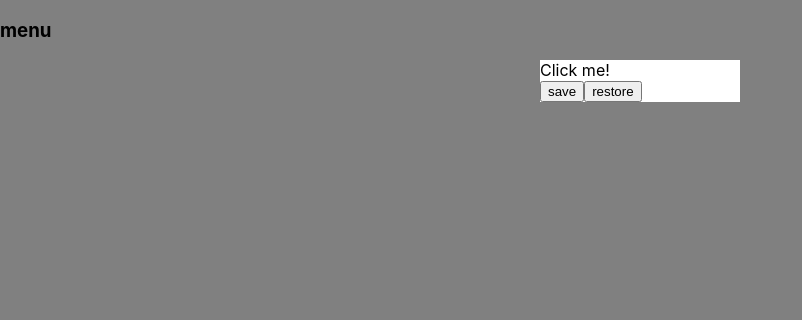
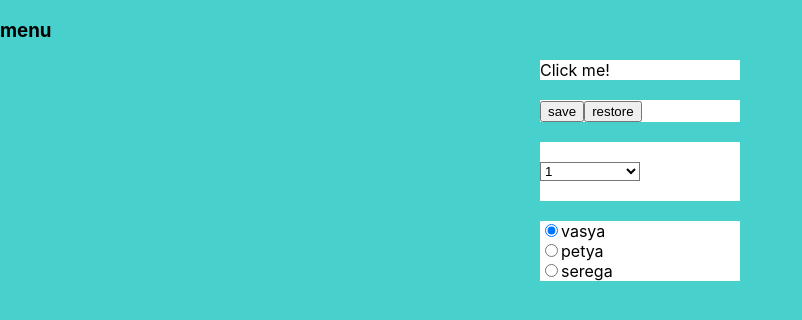
Before and after one commit to alekseidarafeichyk/copyLesson-1, a React (Create React App) app: page /junior in a window 1280 px wide. Shown: the top 320 px of the page, without its empty margins (0-802 px from the left). Built offline with nearby package versions, Linux system fonts and the light colour scheme; the HTML template or start-up script is replaced by a standard one.

Commit message:
completed lesson 7

```diff
--- a/src/App.css
+++ b/src/App.css
@@ -1,3 +1,3 @@
 body {
-  background-color: grey;
+  background-color: #48D1CC;
 }
--- a/src/App.tsx
+++ b/src/App.tsx
@@ -7,9 +7,7 @@ import Junior from "./Components/Content/Junior/Junior";
 import JuniorPlus from "./Components/Content/JuniorPlus/JuniorPlus";
 import Accordion from './Components/Accordion/Accordion';
 
-
 export type filterValueType = 'all' | 'high' | 'middle' | 'low'
-
 
 export type arrType = {
     id: string,
--- /dev/null
+++ b/src/Components/Content/Junior/Junior.module.css
@@ -0,0 +1,5 @@
+.container {
+    width: 200px;
+    margin: 20px auto;
+    background-color: #ffffff;
+}
--- a/src/Components/Content/Junior/Junior.tsx
+++ b/src/Components/Content/Junior/Junior.tsx
@@ -1,5 +1,10 @@
-import React, {ChangeEvent, KeyboardEvent} from "react";
+import React, {ChangeEvent, KeyboardEvent, useState} from "react";
 import EditableSpan from "../../common/EditableSpan";
+import ButtonNya from "../../ButtonNya/ButtonNya";
+import {restoreState, saveState, StateType} from "../../LocalStorage/localstorage";
+import Select from "../../common/Select";
+import Radio from "../../common/Radio";
+import s from './Junior.module.css'
 
 type JuniorPropsType = {
     onEnter: (e: KeyboardEvent<HTMLInputElement>) => void,
@@ -10,7 +15,33 @@ type JuniorPropsType = {
 }
 
 function Junior(props: JuniorPropsType) {
-    return(
+    let arr = ['1', '2', '3']
+    let arrRadio = ['vasya', 'petya', 'serega']
+
+
+    let [selectValue, SetSelectValue] = useState<string>(arr[0])
+    let [checkedRadio, SetCheckedRadio] = useState<string>(arrRadio[0])
+
+    const onCLickSaveState = () => {
+        saveState<StateType>("test", {inputValue: props.value});
+    }
+
+    const onCLickRestoreState = () => {
+        const state: StateType = restoreState<StateType>("test", {inputValue: ""});
+        props.setValue(state.inputValue)
+    }
+
+    const onChangeOptionValue = (e: ChangeEvent<HTMLSelectElement>) => {
+        SetSelectValue(e.currentTarget.value)
+    }
+
+    const onChangeRadio = (e: ChangeEvent<HTMLInputElement>) => {
+        debugger
+        SetCheckedRadio(e.currentTarget.value)
+    }
+
+
+    return (<div>
             <EditableSpan
                 onEnter={props.onEnter}
                 error={props.error}
@@ -18,6 +49,26 @@ function Junior(props: JuniorPropsType) {
                 setValue={props.setValue}
                 onChange={props.onChange}
             />
+            <div className={s.container}>
+                <ButtonNya onClick={onCLickSaveState}>save</ButtonNya>
+                <ButtonNya onClick={onCLickRestoreState}>restore</ButtonNya>
+            </div>
+            <div className={s.container}>
+                <Select
+                    arr={arr}
+                    value={selectValue}
+                    onChange={onChangeOptionValue}
+                />
+            </div>
+            <div className={s.container}>
+                <Radio
+                    arr={arrRadio}
+                    name={'Ignat'}
+                    value={checkedRadio}
+                    onChangeRadio={onChangeRadio}
+                />
+            </div>
+        </div>
     )
 }
 
--- a/src/Components/common/EditableSpan.tsx
+++ b/src/Components/common/EditableSpan.tsx
@@ -17,14 +17,7 @@ function EditableSpan(props: EditableSpan) {
 
     const changeEditMode = () => setEditMode(!editMode)
 
-    const onCLickSaveState = () => {
-        saveState<StateType>("test", {inputValue: props.value});
-    }
 
-    const onCLickRestoreState = () => {
-        const state: StateType = restoreState<StateType>("test", {inputValue: ""});
-        props.setValue(state.inputValue)
-    }
 
     return (
         <div className={s.container}>
@@ -37,10 +30,7 @@ function EditableSpan(props: EditableSpan) {
                         autoFocus onBlur={changeEditMode}
                         value={props.value}
                         onChange={props.onChange}/>}
-            <div>
-                <ButtonNya onClick={onCLickSaveState}>save</ButtonNya>
-                <ButtonNya onClick={onCLickRestoreState}>restore</ButtonNya>
-            </div>
+
         </div>
     );
 }
--- /dev/null
+++ b/src/Components/common/Radio.tsx
@@ -0,0 +1,41 @@
+import React, {ChangeEvent, DetailedHTMLProps, FormEvent, InputHTMLAttributes} from "react";
+
+type RadioPropsType = DetailedHTMLProps<InputHTMLAttributes<HTMLInputElement>, HTMLInputElement>
+    &
+    {
+        arr: Array<string>
+        name: string
+        value: string
+        onChangeRadio: (e: ChangeEvent<HTMLInputElement>)=>void
+    }
+
+function Radio(props: RadioPropsType) {
+
+
+    let inputs = props.arr.map(el => {
+        return (
+            <div>
+                <label>
+                    <input
+                        type="radio"
+                        name={props.name}
+                        value={el}
+                        onChange={props.onChangeRadio}
+                        checked={el === props.value}
+                    />
+                    {el}
+                </label>
+            </div>
+        )
+    })
+
+    return (
+        <div>
+            <form>
+                {inputs}
+            </form>
+        </div>
+    )
+}
+
+export default Radio;
--- /dev/null
+++ b/src/Components/common/Select.module.css
@@ -0,0 +1,5 @@
+.container {
+    width: 100px;
+    margin: 20px auto;
+    background-color: #ffffff;
+}
--- /dev/null
+++ b/src/Components/common/Select.tsx
@@ -0,0 +1,27 @@
+import React, {ChangeEvent, DetailedHTMLProps, SelectHTMLAttributes} from "react";
+import s from './Select.module.css'
+
+type SelectPropsType = DetailedHTMLProps<SelectHTMLAttributes<HTMLSelectElement>, HTMLSelectElement>
+    & {
+    arr: Array<string>
+    value: string
+    onChange: (e: ChangeEvent<HTMLSelectElement>) => void
+}
+
+function Select(props: SelectPropsType) {
+    let options = props.arr.map(el => {
+        return <option value={el}>{el}</option>
+    })
+
+    return (
+        <select className={s.container}
+                value={props.value}
+                onChange={props.onChange}
+                {...props}
+        >
+            {options}
+        </select>
+    )
+}
+
+export default Select;
```
Lines whose indentation alone changed are shown as unchanged.
